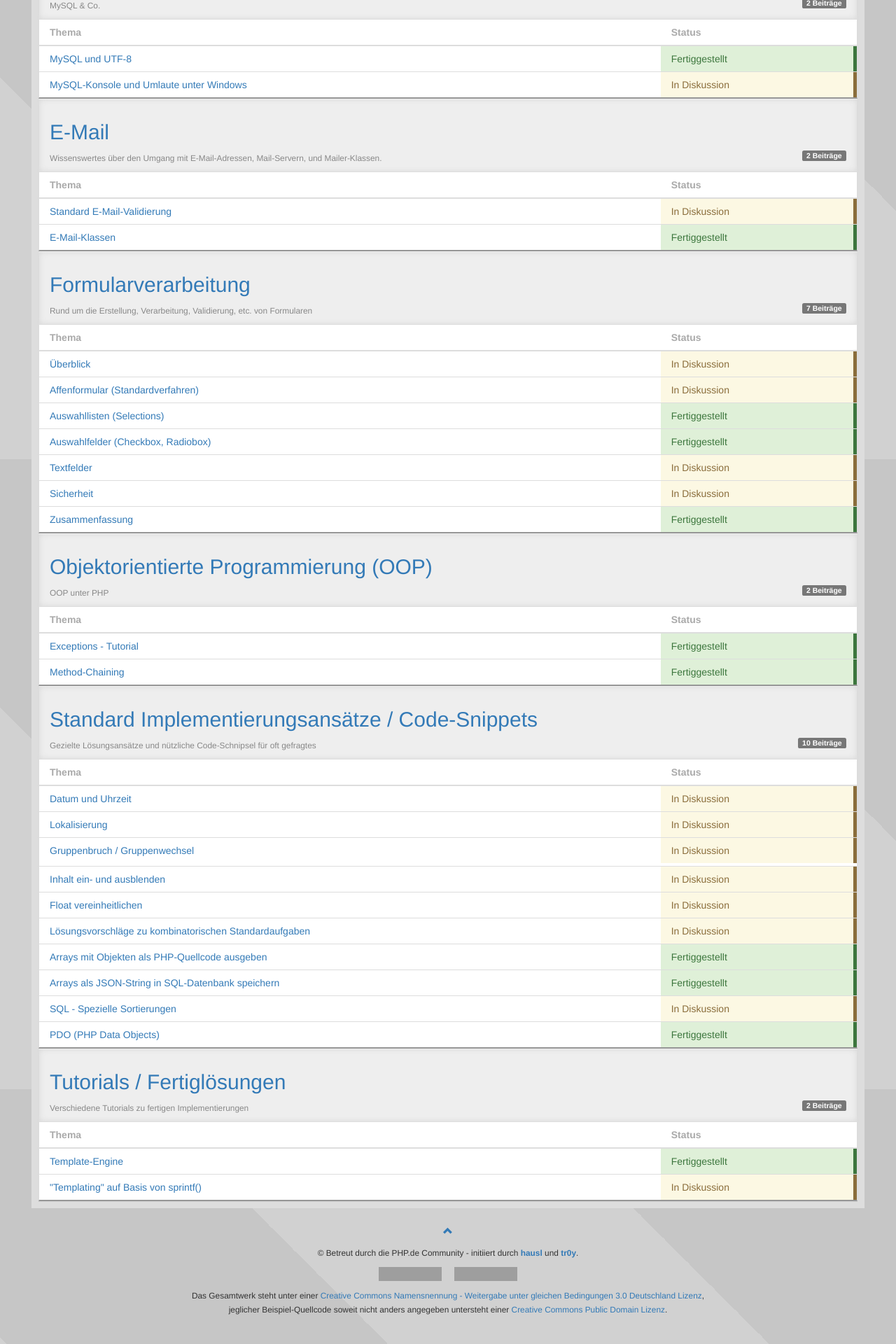
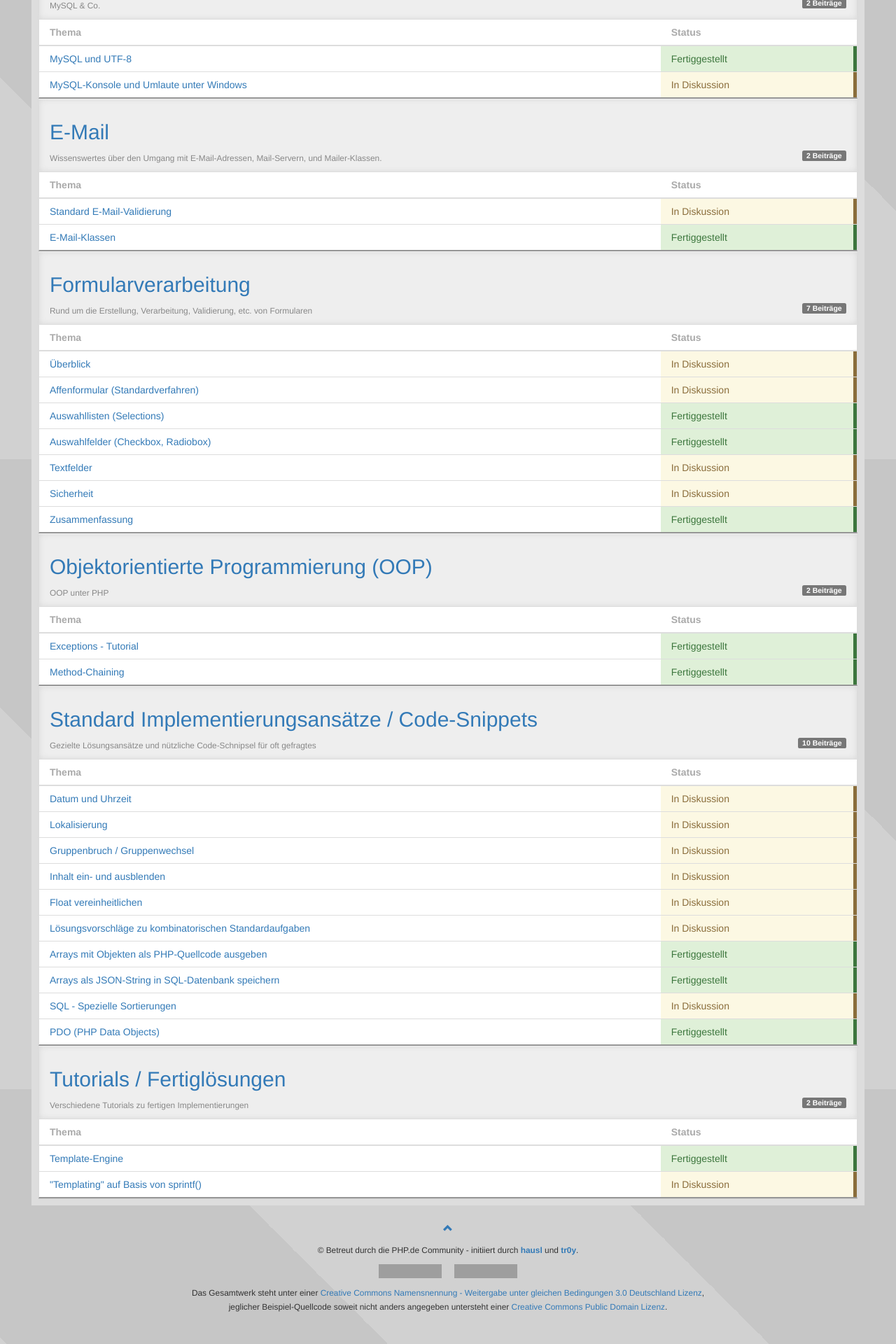
Before and after one commit to php-de/php-de.github.io, a Jekyll site: the page built from index.md, in a window 1280 px wide. Shown: the part 2944-4864 px from the top of the page at 70% size. Built offline with Jekyll 4.4.1, drawn with Linux system fonts in a browser that asks for light colours; nearby versions of some CDN libraries; grey boxes are pictures that could not be loaded.

Commit message:
Layout: Leerer String in description wird nun richtig gehandhabt.

```diff
--- a/_layouts/default.html
+++ b/_layouts/default.html
@@ -3,7 +3,7 @@
     <head>
         <meta charset="utf-8">
         <meta name="viewport" content="width=device-width, initial-scale=1.0">
-        {% if page.description %}
+        {% if page.description and page.description != "" %}
         <meta name="description" content="{{ page.description | xml_escape }}">
         {% endif %}
         <title>{% if page.title != 'index' %}{{ page.title | xml_escape }} &middot; {% endif %}PHP.de Wissenssammlung</title>
--- a/_layouts/front.html
+++ b/_layouts/front.html
@@ -22,7 +22,7 @@
         <tbody>{% for sortrange in (0..26) %}{% for current in site.pages %}{% if current.orderId %}{% assign orderId = current.orderId %}{% else %}{% assign orderId = site.orderId %}{% endif %}{% if sitegroup.name == current.group and orderId == sortrange %}
             <tr>
                 <td class="topic"><a href="{{ page.root }}{{ current.url }}">{{ current.title | xml_escape }}</a>
-                    {% if current.description %}
+                    {% if current.description and current.description != "" %}
                     <p style="margin: 4px 0 4px 15px;">{{ current.description | xml_escape }}</p>
                     {% endif %}
                 </td>
```
